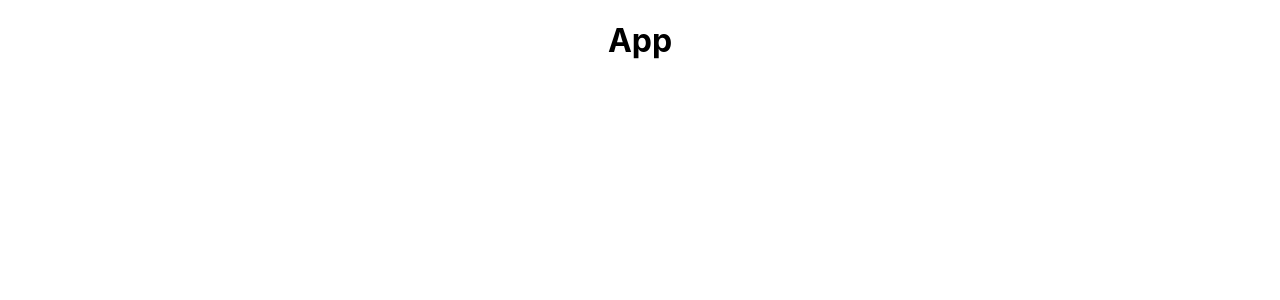
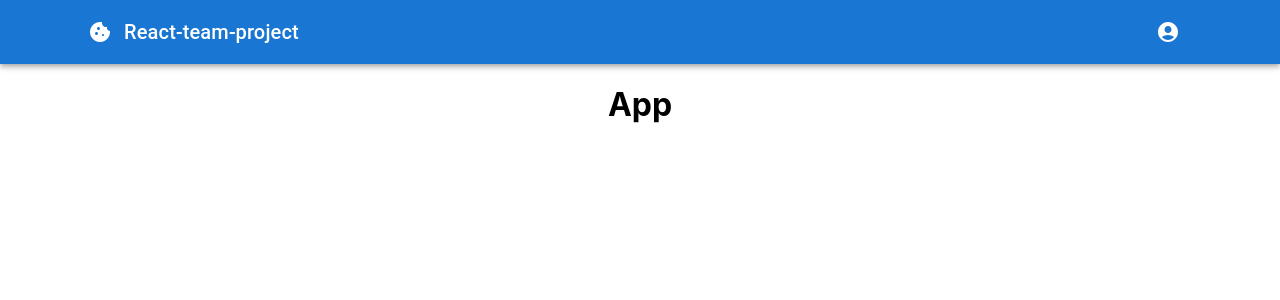
Before and after one commit to pavel11123/react-team-project, a React (Create React App) app: page / in a window 1280 px wide. Shown: the top 300 px of the page. Built offline with nearby package versions, Linux system fonts and the light colour scheme.

Commit message:
Добавил header

```diff
--- /dev/null
+++ b/src/AppHeader/AppHeader.jsx
@@ -0,0 +1,41 @@
+import React from 'react';
+import { AppBar, Container, IconButton, Toolbar, Typography } from '@mui/material';
+import CookieIcon from '@mui/icons-material/Cookie';
+import AccountCircleIcon from '@mui/icons-material/AccountCircle';
+
+
+const AppHeader = () => {
+
+    return (
+        <AppBar position='sticky'>
+            <Container fixed>
+                <Toolbar>
+                    <IconButton
+                    edge='start'
+                    size='large'
+                    color='inherit'
+                    aria-label="menu"
+                    >
+                        <CookieIcon />
+                    </IconButton>
+                    <Typography
+                    variant='h6'
+                    sx={{ flexGrow: 1 }}>
+                    React-team-project
+                    </Typography>
+                    <IconButton
+                    edge='start'
+                    size='large'
+                    color='inherit'
+
+                    >
+                        < AccountCircleIcon />
+                    </IconButton>
+                </Toolbar>
+            </Container>
+
+        </AppBar>
+    )
+};
+
+export default AppHeader;
--- a/src/index.jsx
+++ b/src/index.jsx
@@ -2,10 +2,12 @@ import React from "react";
 import ReactDOM from "react-dom/client";
 import "./index.css";
 import App from "./components/App/App";
-
+import AppHeader from "./AppHeader/AppHeader";
 const root = ReactDOM.createRoot(document.getElementById("root"));
 root.render(
   <React.StrictMode>
+    <AppHeader />
     <App />
+
   </React.StrictMode>
 );
```
